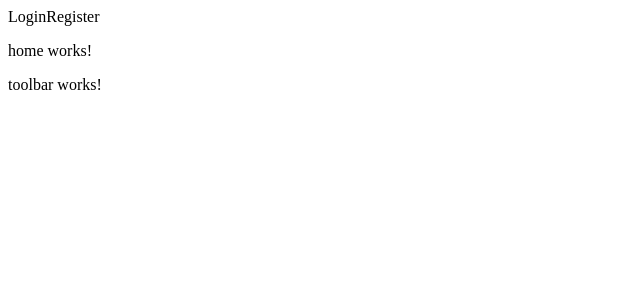
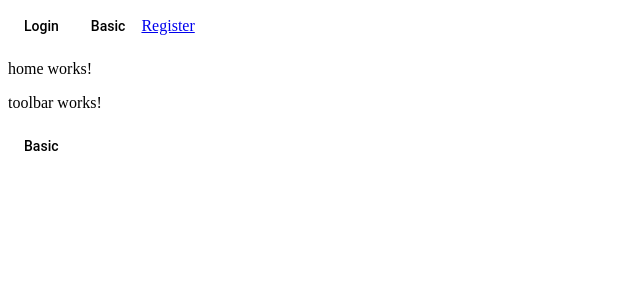
Before and after one commit to complexityverein/complexity-fire, an Angular app: page /home in a window 1280 px wide. Shown: the top 300 px of the page, without its empty margins (0-640 px from the left). Built offline with nearby package versions, Linux system fonts and the light colour scheme.

Commit message:
added Material/Routing modules

```diff
--- a/package.json
+++ b/package.json
@@ -11,16 +11,19 @@
   },
   "private": true,
   "dependencies": {
-    "@angular/animations": "^6.0.0",
+    "@angular/animations": "^6.0.7",
+    "@angular/cdk": "^6.3.2",
     "@angular/common": "^6.0.0",
     "@angular/compiler": "^6.0.0",
     "@angular/core": "^6.0.0",
     "@angular/forms": "^6.0.0",
     "@angular/http": "^6.0.0",
+    "@angular/material": "^6.3.2",
     "@angular/platform-browser": "^6.0.0",
     "@angular/platform-browser-dynamic": "^6.0.0",
     "@angular/router": "^6.0.0",
     "core-js": "^2.5.4",
+    "hammerjs": "^2.0.8",
     "rxjs": "^6.0.0",
     "zone.js": "^0.8.26"
   },
--- a/src/app/app.component.html
+++ b/src/app/app.component.html
@@ -1,3 +1,4 @@
 <app-navbar></app-navbar>
 <router-outlet></router-outlet>
 <app-toolbar></app-toolbar>
+<button mat-button>Basic</button>
--- a/src/app/app.module.ts
+++ b/src/app/app.module.ts
@@ -1,4 +1,5 @@
 import { BrowserModule } from '@angular/platform-browser';
+import {BrowserAnimationsModule} from '@angular/platform-browser/animations';
 import { NgModule } from '@angular/core';
 
 import { AppComponent } from './app.component';
@@ -7,6 +8,7 @@
 import { AppsModule } from './apps/apps.module';
 import { UiModule } from './ui/ui.module';
 import { RouterModule } from '@angular/router';
+import { MaterialModule } from './material/material.module';
 
 @NgModule({
   declarations: [
@@ -14,10 +16,12 @@
   ],
   imports: [
     BrowserModule,
+    BrowserAnimationsModule,
     AppRoutingModule,
     CoreModule,
     AppsModule,
-    UiModule
+    UiModule,
+    MaterialModule
   ],
   providers: [],
   bootstrap: [AppComponent]
--- a/src/app/ui/components/navbar/navbar.component.html
+++ b/src/app/ui/components/navbar/navbar.component.html
@@ -1,4 +1,5 @@
 <nav>
-  <a routerLink="/login">Login</a>
+  <button mat-button routerLink="/login">Login</button>
+  <button mat-button>Basic</button>
   <a routerLink="/register">Register</a>
 </nav>
--- a/src/app/ui/ui.module.ts
+++ b/src/app/ui/ui.module.ts
@@ -3,10 +3,14 @@
 import { NavbarComponent } from './components/navbar/navbar.component';
 import { SidenavComponent } from './components/sidenav/sidenav.component';
 import { ToolbarComponent } from './components/toolbar/toolbar.component';
+import { MaterialModule } from '../material/material.module';
+import { RouterModule } from '@angular/router';
 
 @NgModule({
   imports: [
-    CommonModule
+    CommonModule,
+    MaterialModule,
+    RouterModule
   ],
   declarations: [NavbarComponent, SidenavComponent, ToolbarComponent],
   exports: [NavbarComponent, SidenavComponent, ToolbarComponent]
--- a/src/index.html
+++ b/src/index.html
@@ -7,6 +7,7 @@
 
   <meta name="viewport" content="width=device-width, initial-scale=1">
   <link rel="icon" type="image/x-icon" href="favicon.ico">
+  <link href="https://fonts.googleapis.com/icon?family=Material+Icons" rel="stylesheet">
 </head>
 <body>
   <app-root></app-root>
--- a/src/main.ts
+++ b/src/main.ts
@@ -1,6 +1,6 @@
 import { enableProdMode } from '@angular/core';
 import { platformBrowserDynamic } from '@angular/platform-browser-dynamic';
-
+import 'hammerjs';
 import { AppModule } from './app/app.module';
 import { environment } from './environments/environment';
 
--- a/src/styles.css
+++ b/src/styles.css
@@ -1 +1,2 @@
 /* You can add global styles to this file, and also import other style files */
+@import "~@angular/material/prebuilt-themes/indigo-pink.css";
```
Also changed, not shown: src/app/material/material.module.ts (added, +9 -0 lines), 2 other files (tests, documents, lock files or other folders).
